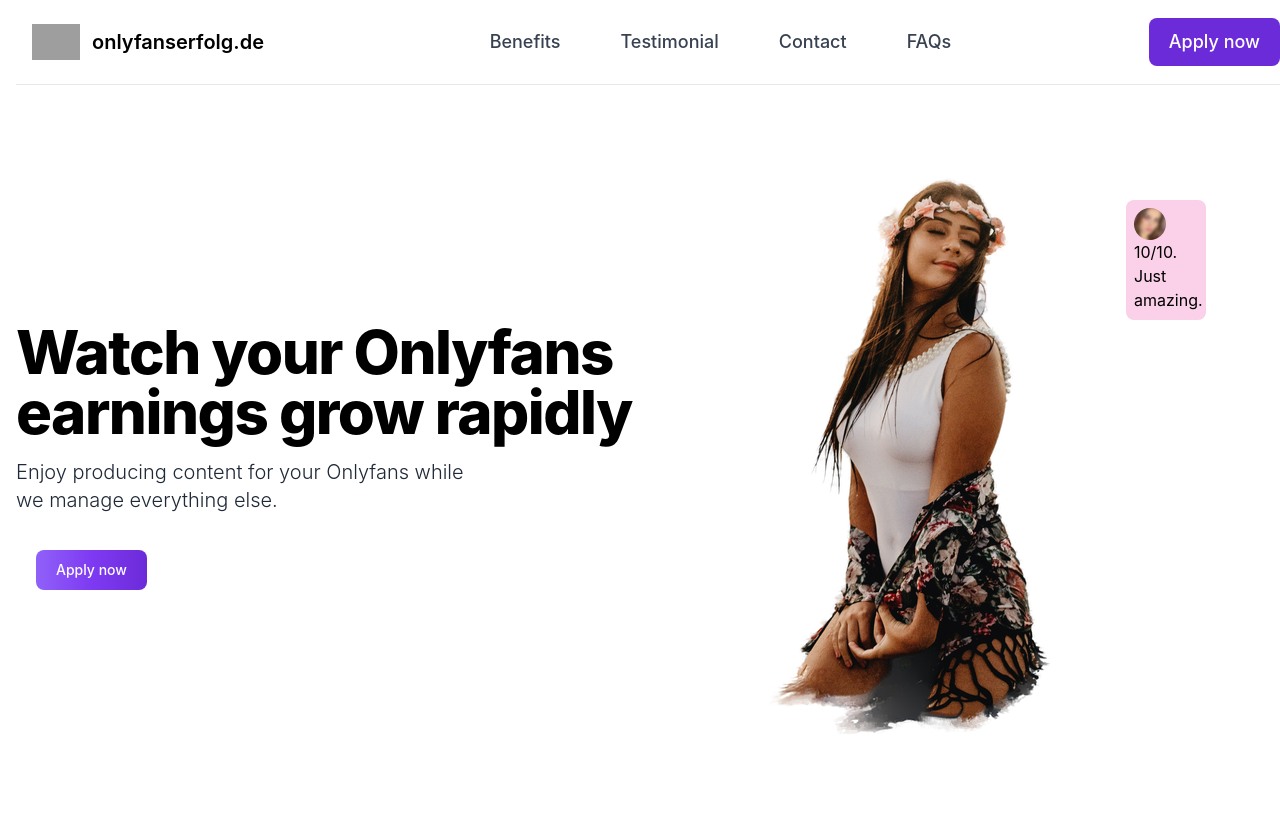
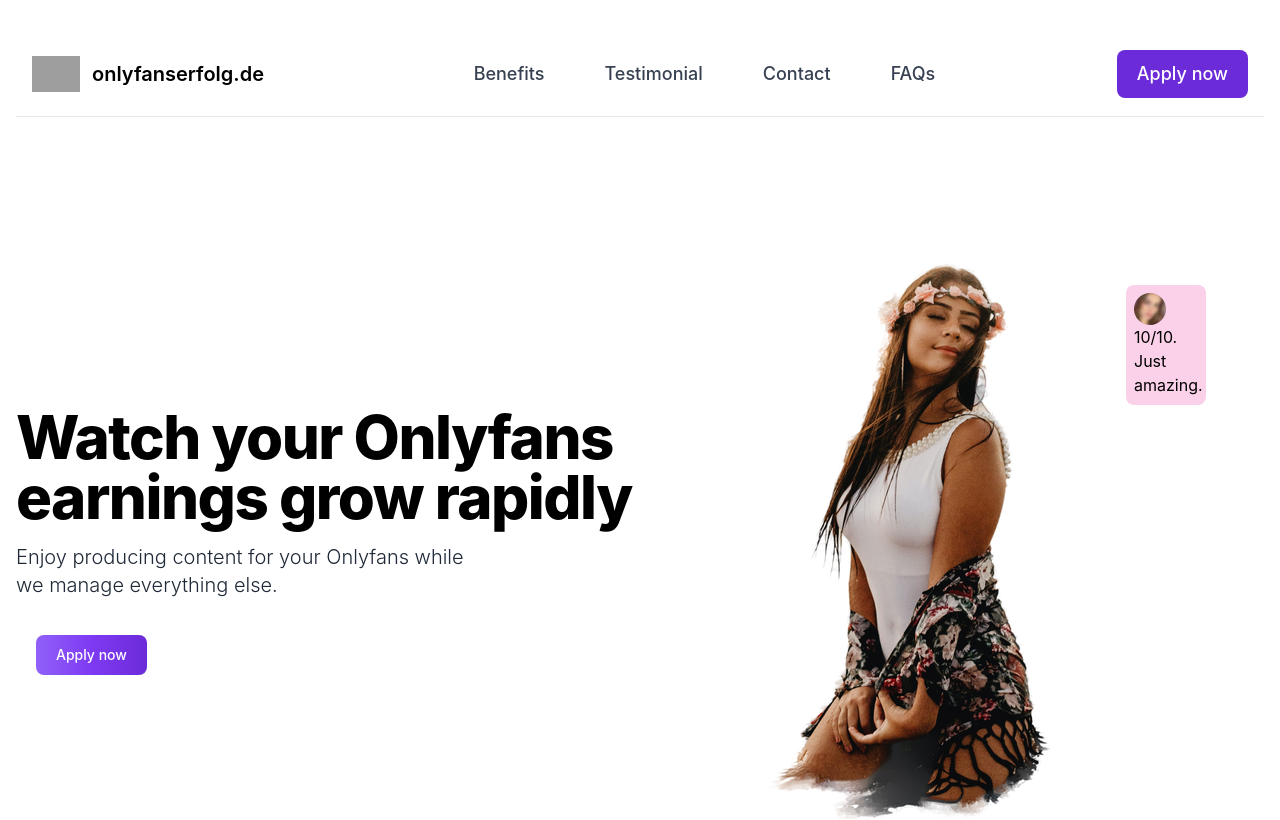
Before and after one commit to smarvin96/LimitlessAttention.com, a React (Vite) app: page / in a window 1280 px wide. Shown: the top 820 px of the page. Built offline with nearby package versions, Linux system fonts and the light colour scheme; grey boxes are pictures that could not be loaded.

Commit message:
header done

```diff
--- a/src/components/Header.jsx
+++ b/src/components/Header.jsx
@@ -4,7 +4,7 @@ const Header = () => {
 
 <div class="py-8 px-4 mx-auto max-w-screen-xl sm:py-16 lg:px-6">
 
-<nav class=" bg-white px-2 sm:px-4 py-1 dark:bg-gray-900 fixed w-full z-20 top-0 border-b border-gray-200 dark:border-gray-600">
+<nav class=" bg-white px-2 sm:px-4 py-1 dark:bg-gray-900  w-full z-20 top-0 border-b border-gray-200 dark:border-gray-600">
   <div class="container flex flex-wrap items-center justify-between mx-auto">
   <a href="https://flowbite.com/" class="flex items-center">
       <img src="https://flowbite.com/docs/images/logo.svg" class="h-6 mr-3 sm:h-9" alt="Flowbite Logo"/>
```
